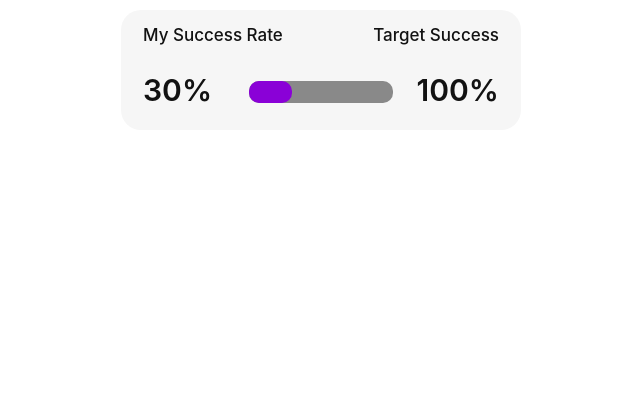
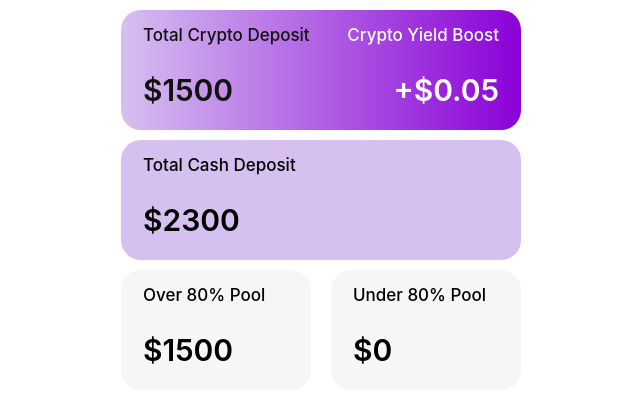
Before and after one commit to supersquad-challenge/client, a Next.js app: page /test in a window 1280 px wide. Shown: the top 402 px of the page, without its empty margins (319-959 px from the left). Built offline with nearby package versions, Linux system fonts and the light colour scheme.

Commit message:
Fix: missing size of OneTitleBlock

```diff
--- a/src/app/test/page.tsx
+++ b/src/app/test/page.tsx
@@ -39,9 +39,9 @@ const Test = () => {
         $color1={colors.black}
         $color2={colors.black}
       ></TwoTitleBlock> */}
-      <ProgressBarTwoTitleBlock title={'My Success Rate'} percentage={30} />
-      {/* <PurpleGradientTwoTitleBlock /> */}
-      {/* <OneTitleBlock
+      {/* <ProgressBarTwoTitleBlock title={'My Success Rate'} percentage={30} /> */}
+      <PurpleGradientTwoTitleBlock />
+      <OneTitleBlock
         background={colors.blockPurple}
         title="Total Cash Deposit"
         content="$2300"
@@ -60,7 +60,7 @@ const Test = () => {
           content="$0"
           isSmall={true}
         />
-      </OneTitleBlockSmallDoubleContainer> */}
+      </OneTitleBlockSmallDoubleContainer>
     </Container>
   );
 };
--- a/src/components/base/block/OneTitleBlock.tsx
+++ b/src/components/base/block/OneTitleBlock.tsx
@@ -30,6 +30,7 @@ const OneTitleBlock = ({
 export default OneTitleBlock;
 
 export const OneTitleBlockSmallDoubleContainer = styled.div`
+  width: 400px;
   @media (max-width: 600px) {
     width: 380px;
   }
@@ -51,6 +52,8 @@ export const OneTitleBlockSmallDoubleContainer = styled.div`
 `;
 
 const OneTitleBlockBigWrapper = styled.div<BackgroundProps>`
+  width: 400px;
+  height: 120px;
   @media (max-width: 600px) {
     width: 380px;
     height: 110px;
@@ -74,6 +77,8 @@ const OneTitleBlockBigWrapper = styled.div<BackgroundProps>`
   box-sizing: border-box; */
 `;
 const OneTitleBlockSmallWrapper = styled.div<BackgroundProps>`
+  width: 190px;
+  height: 120px;
   @media (max-width: 600px) {
     width: 184px;
     height: 110px;
@@ -96,6 +101,9 @@ const OneTitleBlockSmallWrapper = styled.div<BackgroundProps>`
 `;
 
 const TwoTitleBlockSmallTitle = styled.div`
+  font-size: 17px;
+  top: 15px;
+  left: 22px;
   @media (max-width: 600px) {
     font-size: 16px;
     top: 15px;
@@ -120,6 +128,9 @@ const TwoTitleBlockSmallTitle = styled.div`
 `;
 
 const TwoTitleBlockSmallContent = styled.div`
+  font-size: 30px;
+  bottom: 22px;
+  left: 22px;
   @media (max-width: 600px) {
     font-size: 28px;
     bottom: 20px;
```
